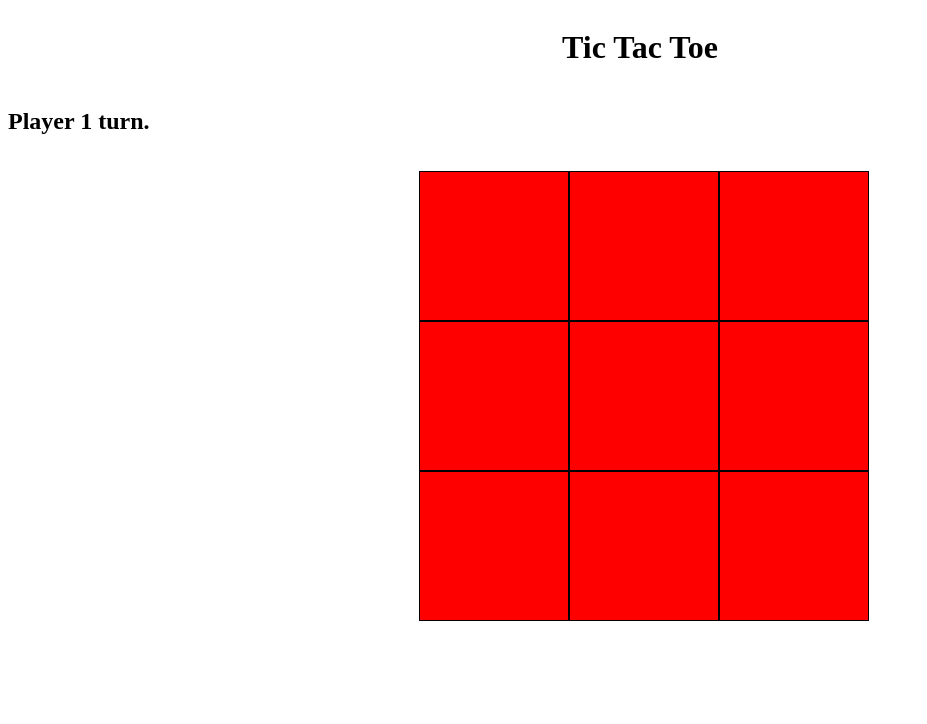
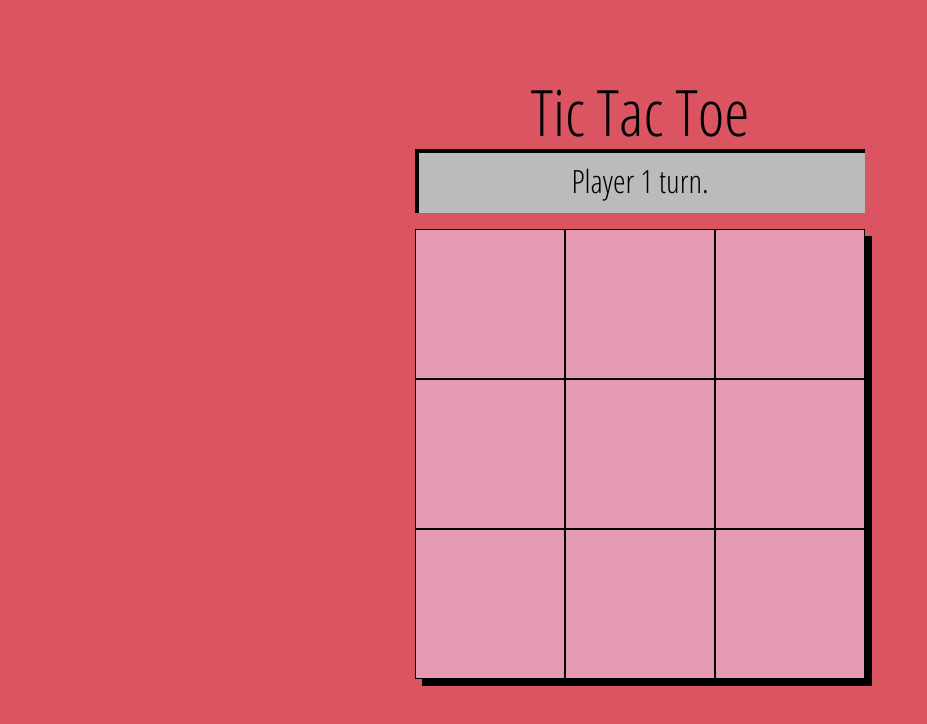
Before and after one commit to KanteLabs/Game, a plain HTML site: page index.html in a window 1280 px wide. Shown: the whole page, without its empty margins (0-927 px from the left). Drawn offline with Linux system fonts and the light colour scheme.

Commit message:
Style changes

```diff
--- a/css/main.css
+++ b/css/main.css
@@ -1,18 +1,37 @@
-*{
-
-}
-
 body{
     box-sizing: border-box;
+    font-family: 'Open Sans Condensed', 'Times New Roman', Times, serif;
+    background: #DB5461;
 }
 
 .gameBoard {
     display: flex;
     flex-flow: column nowrap;
+    margin: 0 auto;
+    margin-top: 5em;
+    user-select: none;
 }
 
 h1 {
     text-align: center;
+    font-size: 4em;
+    margin-bottom: 5px;
+}
+
+h2 {
+    text-align: center;
+    font-size: 2em;
+}
+
+.score {
+    background: #bbb;
+    box-shadow: inset 4px 4px black;
+    width: 450px;
+    margin: 0 auto;
+    padding: 1em;
+    box-sizing: border-box;
+    margin-bottom: 1em;
+    user-select: none;
 }
 
 .gameBoard ul {
@@ -20,15 +39,18 @@ h1 {
     justify-content: center;
     margin-bottom: -1em;
     margin-left: -2em;
+    width: 80vw;
+    margin: 0 auto;
 }
 
 .gameBoard ul li {
     list-style-type: none;
-    background: red;
+    background: #E49AB0;
     border: 1px solid black;
     width: 150px;
     height: 150px;
     box-sizing: border-box;
+    user-select: none;
 }
 
 .tile p {
@@ -39,3 +61,17 @@ h1 {
     font-size: 150px;
     margin: 0 auto;
 }
+
+.gameBoard ul:last-child {
+    width: auto;
+    box-shadow: 7px 7px black;
+}
+
+.gameBoard ul:nth-child(3) li:last-child, .gameBoard ul:nth-child(4) li:last-child{
+    box-shadow: 7px 7px black;
+}
+
+/*Pseudo Selectors*/
+.gameBoard ul li:hover {
+    cursor: pointer;
+}
--- a/index.html
+++ b/index.html
@@ -4,7 +4,9 @@
         <title>Tic Tac Toe</title>
         <meta charset="UTF-8">
         <meta name="viewport" content="width=device-width, initial-scale=1">
+        <link href="css/reset.css" rel="stylesheet">
         <link href="css/main.css" rel="stylesheet">
+        <link href="https://fonts.googleapis.com/css?family=Open+Sans+Condensed:300" rel="stylesheet">
     </head>
     <body>
         <div class="gameBoard">
```
